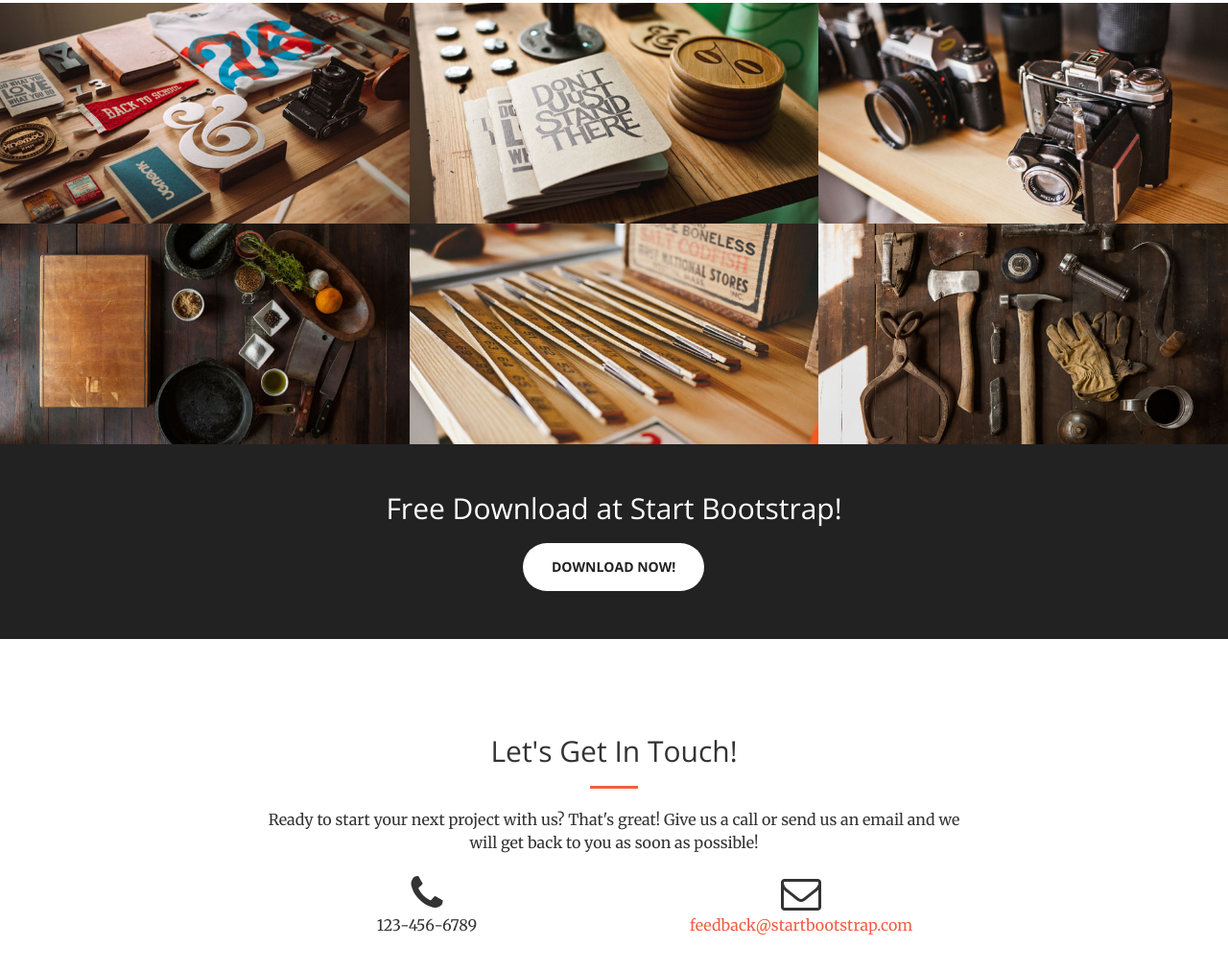
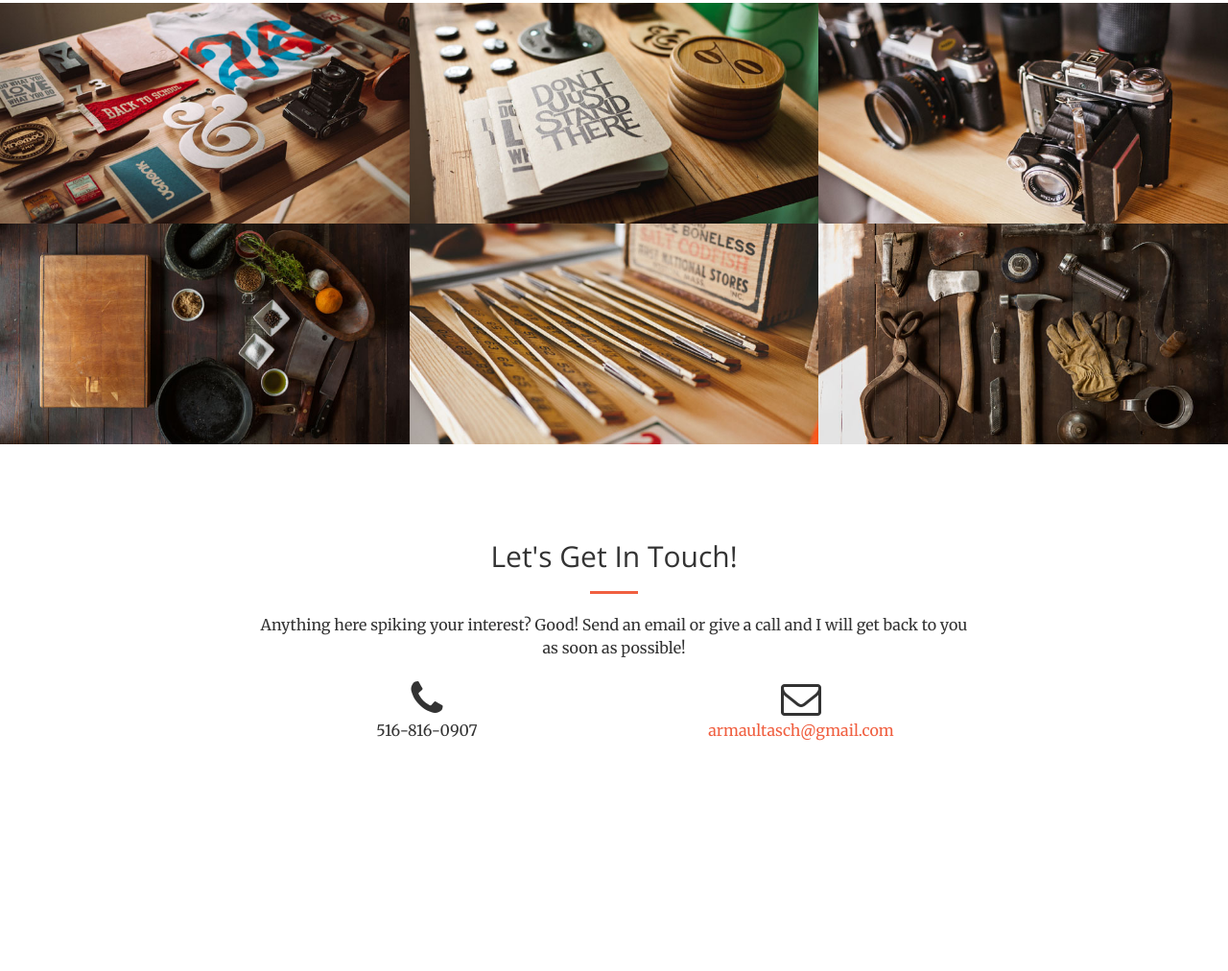
Before and after one commit to armaultasch/armaultasch.github.io, a website: page index.html in a window 1280 px wide. Shown: the part 1671-2683 px from the top of the page at 96% size. After the commit the page ends 2564 px from the top, so only its background shows below. Drawn offline with nearby package versions, Linux system fonts and the light colour scheme.

Commit message:
updating to my info

```diff
--- a/index.html
+++ b/index.html
@@ -234,14 +234,14 @@
         </div>
     </section>
 
-    <aside class="bg-dark">
+   <!--  <aside class="bg-dark">
         <div class="container text-center">
             <div class="call-to-action">
                 <h2>Free Download at Start Bootstrap!</h2>
                 <a href="http://startbootstrap.com/template-overviews/creative/" class="btn btn-default btn-xl sr-button">Download Now!</a>
             </div>
         </div>
-    </aside>
+    </aside> -->
 
     <section id="contact">
         <div class="container">
@@ -249,15 +249,15 @@
                 <div class="col-lg-8 col-lg-offset-2 text-center">
                     <h2 class="section-heading">Let's Get In Touch!</h2>
                     <hr class="primary">
-                    <p>Ready to start your next project with us? That's great! Give us a call or send us an email and we will get back to you as soon as possible!</p>
+                    <p>Anything here spiking your interest? Good! Send an email or give a call and I will get back to you as soon as possible!</p>
                 </div>
                 <div class="col-lg-4 col-lg-offset-2 text-center">
                     <i class="fa fa-phone fa-3x sr-contact"></i>
-                    <p>123-456-6789</p>
+                    <p>516-816-0907</p>
                 </div>
                 <div class="col-lg-4 text-center">
                     <i class="fa fa-envelope-o fa-3x sr-contact"></i>
-                    <p><a href="mailto:your-email@your-domain.com">feedback@startbootstrap.com</a></p>
+                    <p><a href="mailto:armaultasch@gmail.com">armaultasch@gmail.com</a></p>
                 </div>
             </div>
         </div>
```
